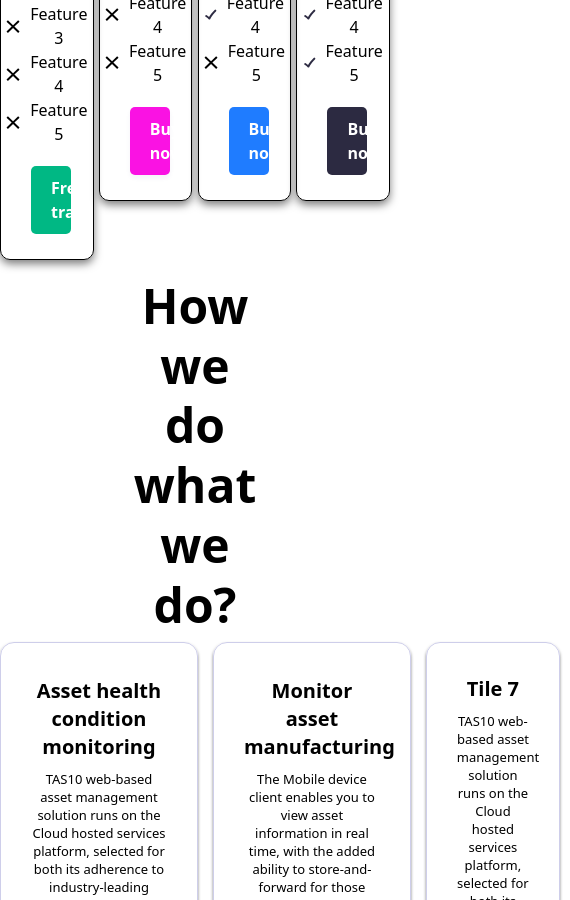
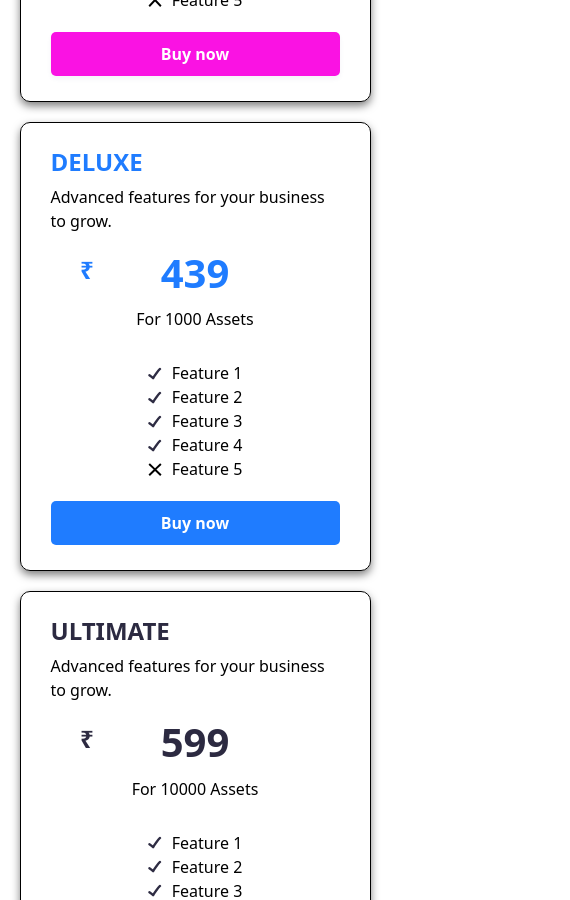
Before and after one commit to bhadri01/tas10, a React (Vite) app: page /pricing in a window 390 px wide. Shown: the part 1100-2000 px from the top of the page, 570 px wide, since content can reach past the window. Built offline with nearby package versions, Linux system fonts and the light colour scheme.

Commit message:
style: Update Testimonial and Pricing page layouts and styles for responsiveness

```diff
--- a/src/styles/app.scss
+++ b/src/styles/app.scss
@@ -167,7 +167,7 @@
 
     .flower-background {
         h2 {
-            width: 80%;
+            width: 80% !important;
         }
 
         p {
@@ -618,6 +618,29 @@ nav {
     }
 }
 
+@media screen and (max-width: 768px) {
+    .tiles-main {
+        .flower-background {
+            h3 {
+                width: 80%;
+            }
+        }
+
+        .tile {
+            display: block;
+            width: 90%;
+            margin: 0 auto;
+
+            .tile-row {
+                .tile-box {
+                    width: 100%;
+                }
+            }
+        }
+    }
+
+}
+
 .Testimonials {
     max-width: 1070px;
     margin: 0 auto;
--- a/src/styles/pricing.scss
+++ b/src/styles/pricing.scss
@@ -158,3 +158,21 @@
         }
     }
 }
+
+@media screen and (max-width: 768px) {
+    .pricing-main {
+        h1 {
+            font-size: 2.5rem;
+            width: 90%;
+        }
+
+        .cards {
+            .card {
+                width: 90%;
+                margin: 10px auto;
+            }
+        }
+    }
+
+
+}
```
